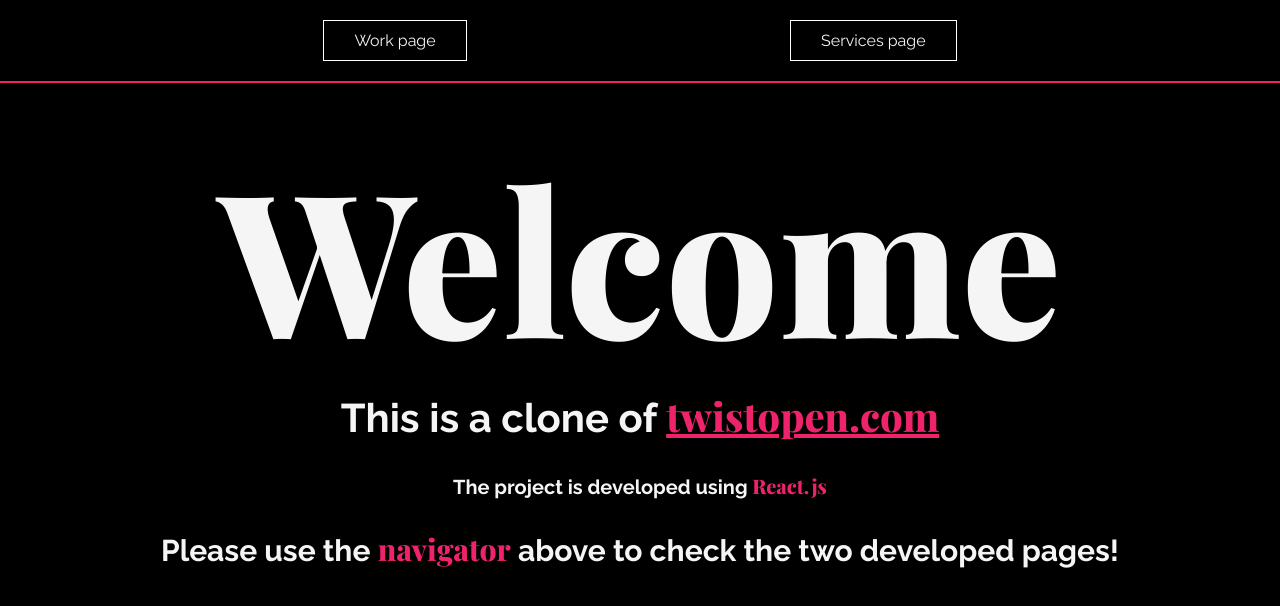
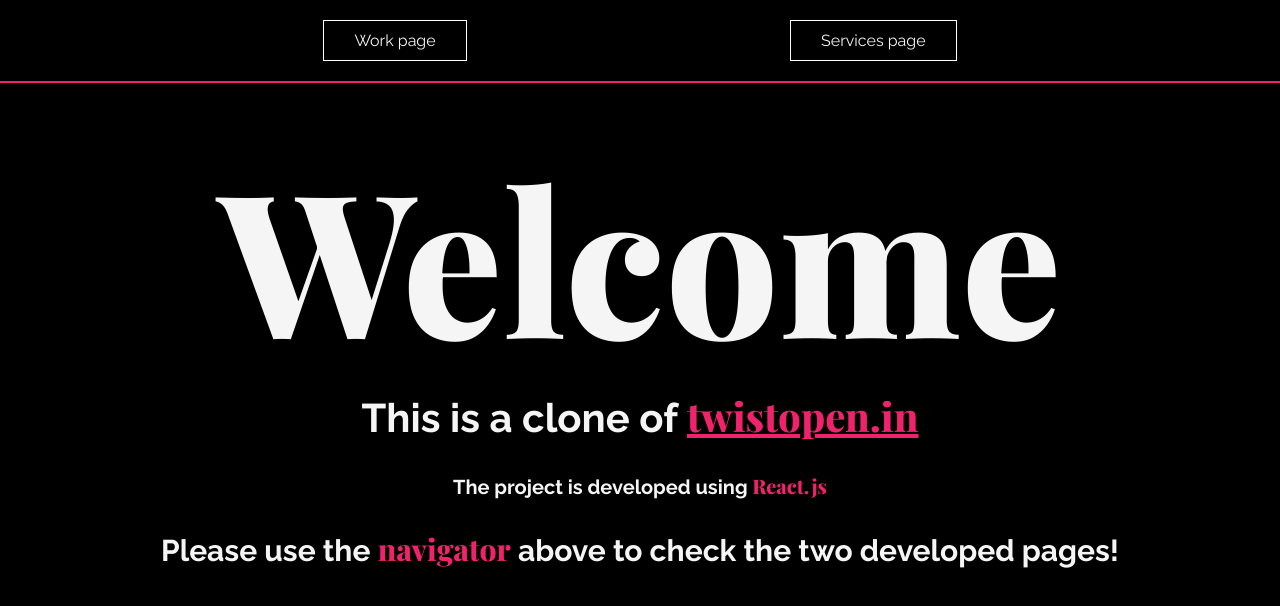
Before and after one commit to manas3874/twist_open, a React (Create React App) app: page / in a window 1280 px wide. Shown: the top 606 px of the page. Built offline with nearby package versions, Linux system fonts and the light colour scheme.

Commit message:
Update Homepage.js

```diff
--- a/src/pages/Homepage.js
+++ b/src/pages/Homepage.js
@@ -13,7 +13,7 @@ class Homepage extends Component {
             target="_blank"
             className="welcome-homepage--important"
           >
-            twistopen.com
+            twistopen.in
           </Link>
         </h3>
         <h2 className="welcome-homepage--subheader-2">
```
